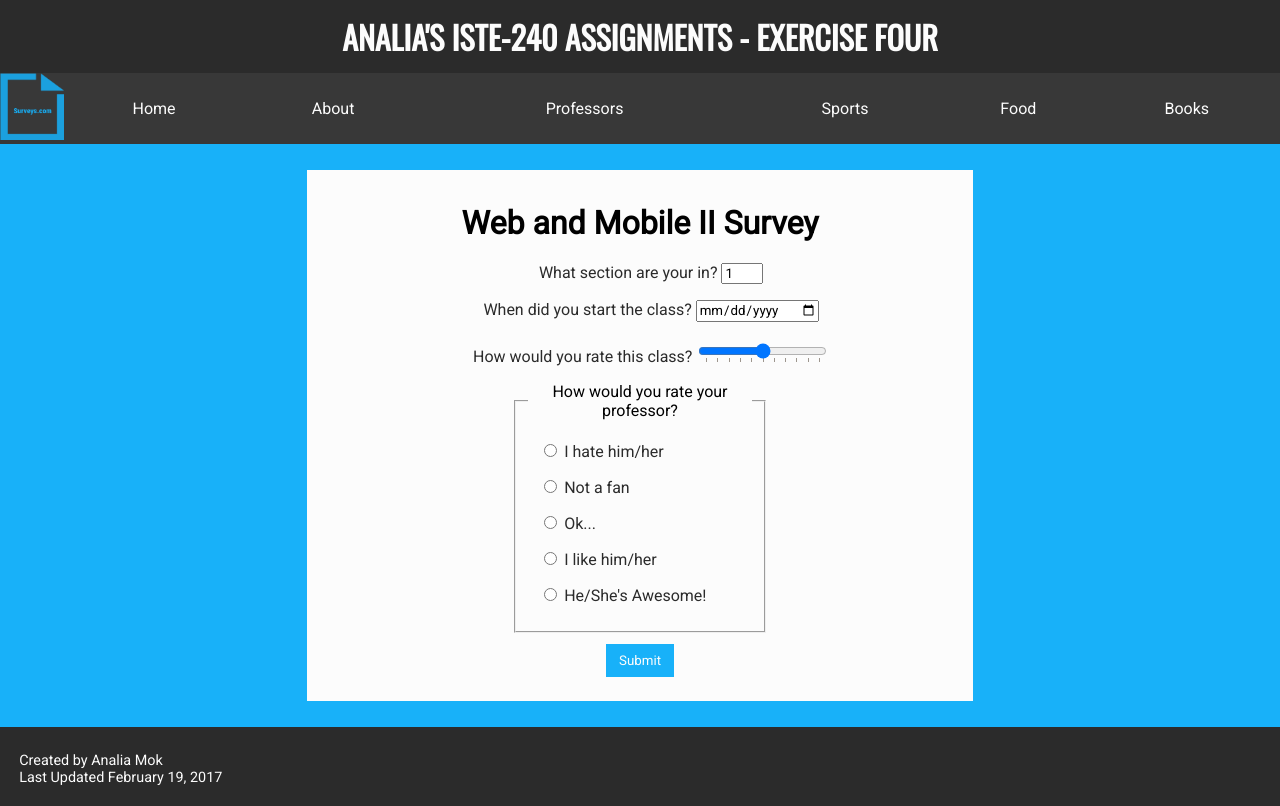
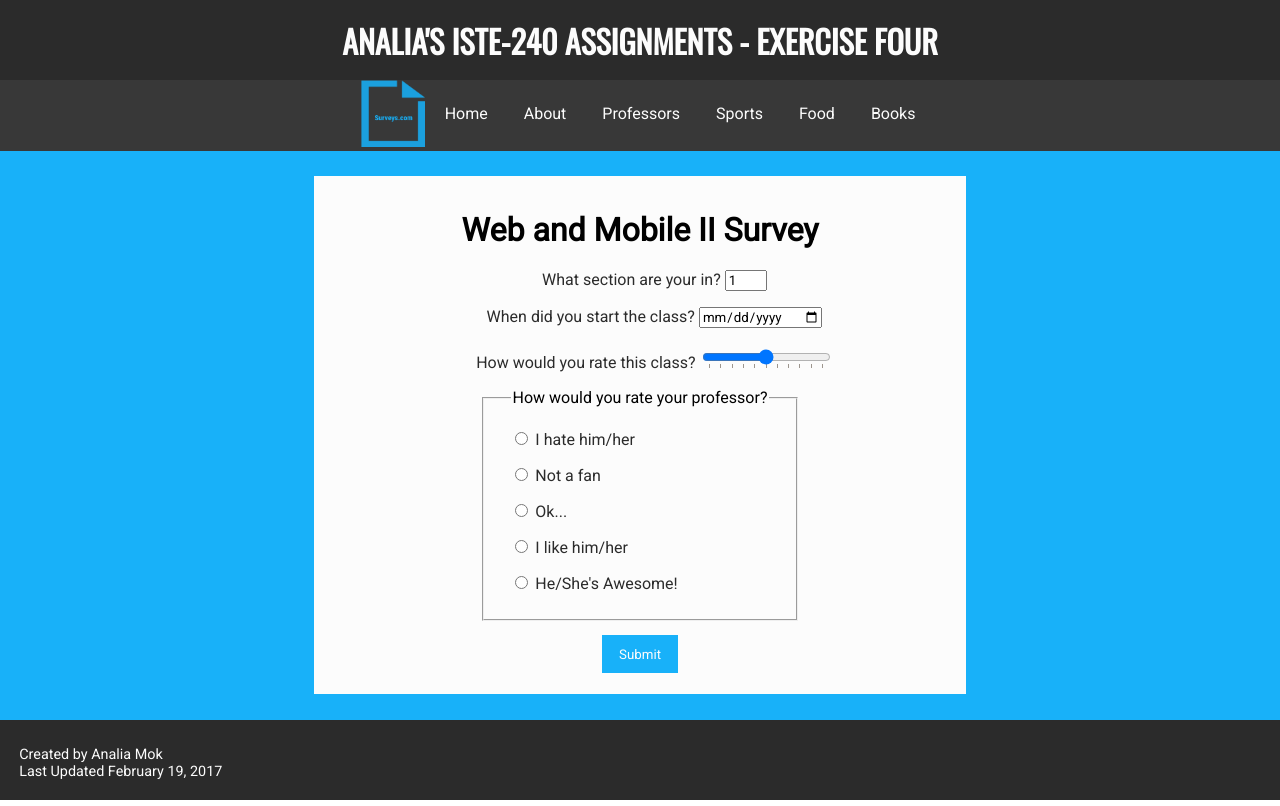
Before and after one commit to AnaliaMok/webnmobileII, a plain HTML site: page exer/ex04.html in a window 1280 px wide. Drawn offline with nearby package versions, Linux system fonts and the light colour scheme.

Commit message:
Fixed navigation in exercise 4; added exercise 5

```diff
--- /dev/null
+++ b/exer/assets/css/EX05.css
@@ -0,0 +1,23 @@
+/*
+    Author: Analia Mok
+    File Name: EX05.css
+    Created: February 22, 2017
+    Description: Stylesheet contains some basic styling
+    that will be applied to exercise five.
+*/
+
+body{
+    margin: 0;
+    padding: 1% 5% 5% 5%;
+    font-family: Arial, sans-serif;
+    background-color: #FCFCFC;
+}
+
+/* Targeting all input text fields */
+form input[type="text"]{
+    margin: 0.7% 0;
+}
+
+hr{
+    margin: 2% 0;
+}
--- a/exer/assets/css/style-ex04.css
+++ b/exer/assets/css/style-ex04.css
@@ -6,67 +6,59 @@
 */
 
 html, body{
+    margin: 0;
+    padding: 0;
     height: 100%;
 }
 
-main{
-    display: table-row;
-/*    width: 100%;*/
+div{
+    margin: 0;
     text-align: center;
-    background-color: #18B1F9;
-    padding: 2% 0 2% 0;
 }
 
-div#content_wrapper{
-    display: table-cell;
-    width: 90%; /* Need to fix */
-    height: 40%;
-    margin: 0 auto;
-    vertical-align: middle;
+header{
+    background-color: #2B2B2B;
+    text-align: center;
+    border-collapse: collapse;
 }
 
-.form_holder{
-    background-color: #FCFCFC;
-    width: 70%;
-    height: 80%;
-    margin: 2% auto;
-    padding: 1%;
+header, nav{
     position: relative;
+    top: 0;
 }
 
-h1, form label, form input, form fieldset{
-    font-family: Roboto, sans-serif;
+header h1{
+    vertical-align: middle;
+    color: #FCFCFC;
+    font-family: Oswald, sans-serif;
+    margin: 0;
+    padding: 1% 0.5%;
 }
 
-/* Navigation Styling */
-
+/* Nav Styling */
 nav{
-    display: table-row;
-    table-layout: fixed;
-    border-collapse: collapse;
-    vertical-align: middle;
+    background-color: #383838;
     text-align: center;
-    background-color: #383838;
-    padding: 0;
 }
 
-/* Zeroing out ul defaults */
 nav ul{
     margin: 0;
-    padding: 0;
+    /* Want to zero out other padding */
+    padding: 0 0 0 1%;
+    list-style: none;
 }
 
 nav ul li{
-    display: table-cell;
-    list-style: none;
+    display: inline-block;
+    /*float: left;*/
     margin: 0;
     padding: 0;
     text-decoration: none;
     font-family: Roboto, sans-serif;
     color: #FCFCFC;
     font-weight: 400;
-    vertical-align: middle;
-    height: 100%;
+    /*vertical-align: middle;*/
+    /*height: 100%;*/
 }
 
 #logo{
@@ -81,17 +73,46 @@ nav ul li a{
     font-family: Roboto, sans-serif;
     color: #FCFCFC;
     font-weight: 400;
-    padding: 5%;
+    text-align: center;
+    padding: 1em;
+
 }
 
 nav ul li a:hover{
     background-color: #545454;
 }
 
+main{
+/*    width: 100%;*/
+    text-align: center;
+    background-color: #18B1F9;
+    padding: 2% 0 2% 0;
+    margin: 0;
+}
+
+div#content_wrapper{
+    width: 90%; /* Need to fix */
+    margin: 0 auto;
+    vertical-align: middle;
+}
+
+.form_holder{
+    background-color: #FCFCFC;
+    width: 90%;
+    height: 80%;
+    margin: 2% auto;
+    padding: 1%;
+    position: relative;
+}
+
+h1, form label, form input, form fieldset{
+    font-family: Roboto, sans-serif;
+}
+
 /* All form styling */
 
 form{
-    width: 70%;
+    width: 90%;
     margin: 0 auto;
 }
 
@@ -122,10 +143,27 @@ form input[type="submit"]:hover{
     background-color: #18DDF9;
 }
 
+footer{
+    text-align: left;
+    font-size: 0.9em; /* Making footer information smaller */
+    background-color: #2B2B2B;
+}
+
+/* Adjusting spacing ul in footer */
+#footer_list{
+    list-style-type: none;
+    display: inline-block;
+    padding: 2% 0 0.5% 0.5%;
+    margin: 0 0 1% 1%;
+    font-family: Roboto, sans-serif;
+    color: #ECECEC;
+}
+
 @media screen and (min-width:768px){
     /* Desktop Styling */
     .form_holder{
         width: 50%;
+        padding: 1% 0.5% 0.5% 0.5%;
     }
 
     form fieldset{
```
Also changed, not shown: exer/EX05.html (added, +69 -0 lines).
